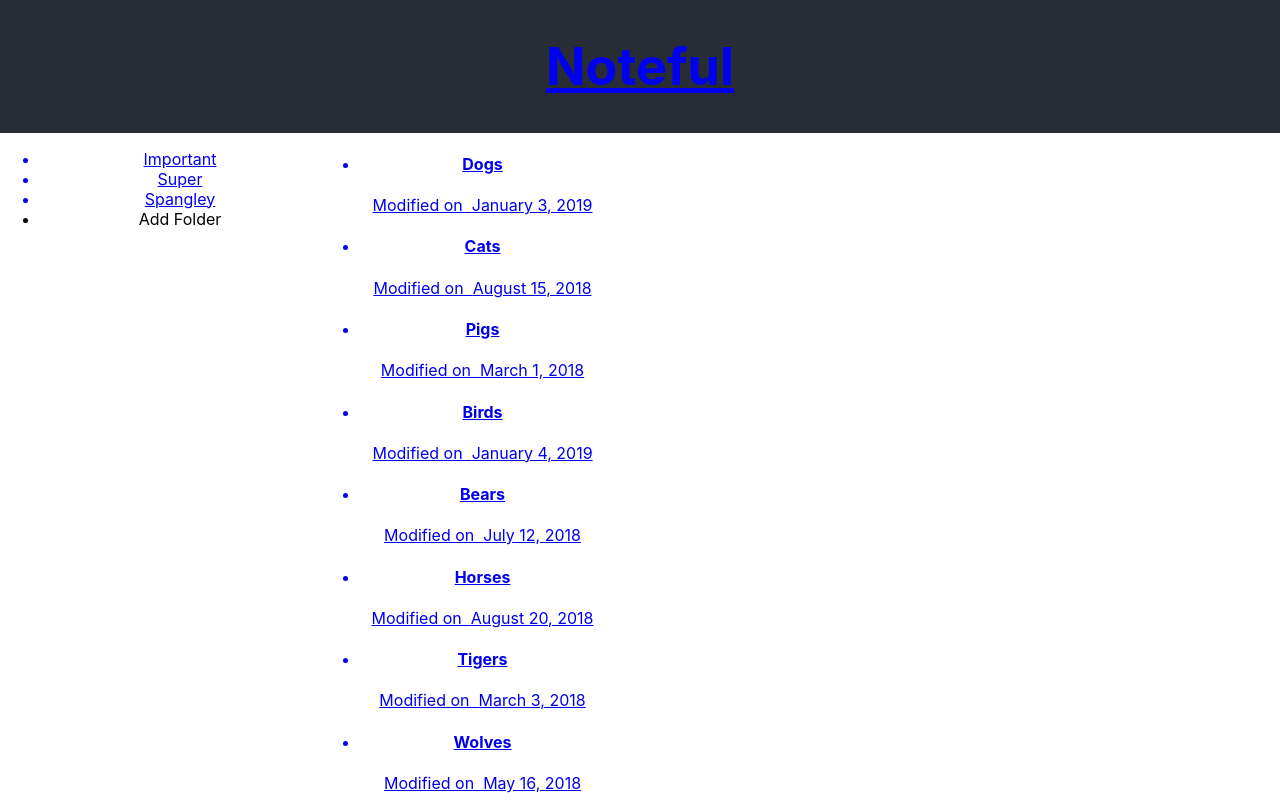
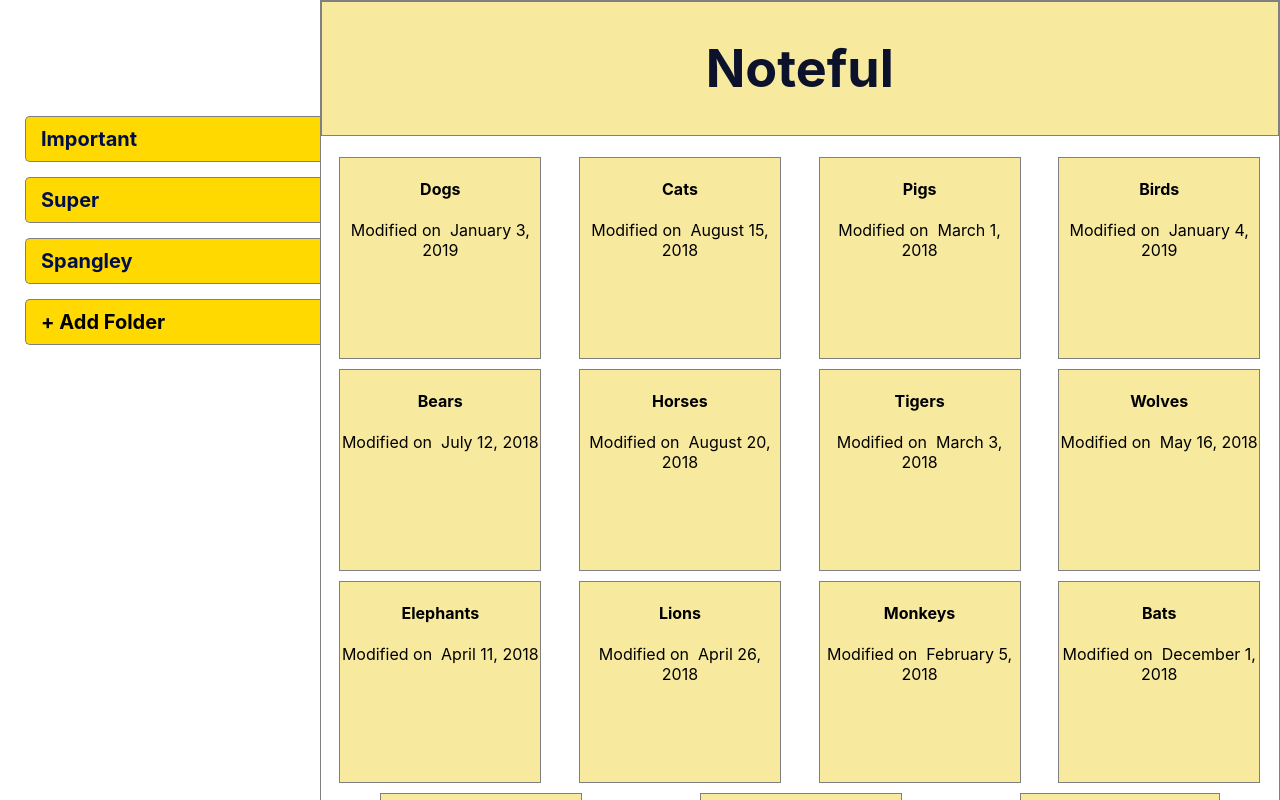
Before and after one commit to hzuber/noteful, a React (Create React App) app: page / in a window 1280 px wide. Shown: the top 800 px of the page. Built offline with nearby package versions, Linux system fonts and the light colour scheme.

Commit message:
most css done

```diff
--- a/src/App.css
+++ b/src/App.css
@@ -1,21 +1,26 @@
 .App {
   text-align: center;
+  display: flex;
 }
 
 .App-header {
-  background-color: #282c34;
-  display: flex;
-  flex-direction: column;
-  align-items: center;
-  justify-content: center;
+  text-decoration: none;
+  background-color: rgb(247, 233, 158);
   font-size: calc(10px + 2vmin);
-  color: white;
+  border: 1px solid grey;
 }
 
-.App-main{
-  display:  flex;
+.header-text{
+  text-decoration: none;
+  color: rgb(12, 18, 43);
 }
 
 .App-sidebar{
-  min-width: 25%;
+  width: 25%;
+  min-width: 150px;
+  margin-top: 100px;
 }
+.App-main{
+  border: 1px solid grey;
+  width: 75%;
+}
--- a/src/App.js
+++ b/src/App.js
@@ -10,19 +10,19 @@
   render() {
   return (
     <div className="App">
-      <header className="App-header">
-        <Link to = '/'>
-          <h1>
-            Noteful
-          </h1>
-        </Link>
-      </header>
+      <div className="App-sidebar">
+        <Route exact path='/' component={Sidebar}/>
+        <Route path='/folder/:folderId' component={Sidebar} />
+        <Route path= '/note/:noteId' component={NoteSideBar} />
+      </div>
       <main className="App-main">
-        <div className="App-sidebar">
-          <Route exact path='/' component={Sidebar}/>
-          <Route path='/folder/:folderId' component={Sidebar} />
-          <Route path= '/note/:noteId' component={NoteSideBar} />
-        </div>
+        <header className="App-header">
+          <Link to = '/' className="header-text">
+            <h1>
+              Noteful
+            </h1>
+          </Link>
+        </header>
         <div className="App-content">
           <Route exact path='/' component={NoteList} />
           <Route path='/folder/:folderId' component={NoteList} />
--- a/src/Sidebar/sidebar.css
+++ b/src/Sidebar/sidebar.css
@@ -0,0 +1,28 @@
+
+.folder-list{
+    list-style: none;
+    color: black;
+    margin-left: -30px;
+}
+.folder{
+    text-align: left;
+    padding: 10px 25px 10px 15px;
+    margin: 15px;
+    text-decoration: none !important;
+    border-top: 1px solid grey;
+    border-bottom: 1px solid grey;
+    border-left: 1px solid grey;
+    border-radius: 5px 0px 0px 5px;
+    margin-right: 0px;
+    font-size: 20px;
+    font-weight: bolder;
+    background-color: rgb(255, 217, 0);
+}
+.NavLink{
+    color: rgb(0, 15, 73);
+}
+.activeNavLink > .folder{
+    color: rgb(255, 217, 0);
+    font-style: italic;
+    background-color: rgb(0, 15, 73);
+}
--- a/src/Sidebar/sidebar.js
+++ b/src/Sidebar/sidebar.js
@@ -1,21 +1,27 @@
 import React from 'react';
-import {Link} from 'react-router-dom';
+import {NavLink} from 'react-router-dom';
 import './sidebar.css';
 import NOTES from '../noteStore/noteStore.js';
 
 export default function SideBar (){
     return (
         <div className="sidebar-container">
-            <ul>
+            <ul className="folder-list">
                 {NOTES.folders.map(folder =>
-                    <Link to = {`/folder/${folder.id}`}>
-                        <li key={folder.id}>
+                    <NavLink
+                        to = {`/folder/${folder.id}`}
+                        style={{ textDecoration: 'none' }}
+                        activeClassName="activeNavLink"
+                        className="NavLink">
+                        <li
+                            key={folder.id}
+                            className="folder">
                             {folder.name}
                         </li>
-                    </Link>
+                    </NavLink>
                     )
                 }
-                <li>Add Folder</li>
+                <li className="folder">+ Add Folder</li>
             </ul>
         </div>
     )
--- a/src/noteList/noteList.css
+++ b/src/noteList/noteList.css
@@ -0,0 +1,20 @@
+.note-list{
+    list-style: none;
+    padding: 0px;
+    display: flex;
+    justify-content: space-around;
+    flex-wrap: wrap;
+}
+.note{
+    color: black;
+    border: solid 1px grey;
+    height: 200px;
+    width: 200px;
+    margin: 5px;
+    background-color: rgb(247, 233, 158);
+}
+.add-note-btn{
+    background-color: rgb(247, 233, 158);
+    font-size: 18px;
+    font-weight: bolder;
+}
--- a/src/noteList/noteList.js
+++ b/src/noteList/noteList.js
@@ -2,6 +2,7 @@
 import NOTES from '../noteStore/noteStore';
 import Moment from 'react-moment';
 import {Link} from 'react-router-dom';
+import './noteList.css';
 
 export default function NoteList(props){
     const notes= props.match.params.folderId ?
@@ -12,8 +13,10 @@
         <>
             <ul className="note-list">
                 {notes.map((note)=>
-                    <Link to = {`/note/${note.id}`}>
-                        <li key={note.id}>
+                    <Link
+                        to = {`/note/${note.id}`}
+                        style={{ textDecoration: 'none' }}>
+                        <li key={note.id} className="note">
                             <h4>{note.name}</h4>
                             <p>Modified on &nbsp;
                                 <Moment format = "LL">
@@ -23,7 +26,7 @@
                         </li>
                     </ Link>
                 )}
-                <button className="add-note-btn">
+                <button className="add-note-btn note">
                     Add note
                 </button>
             </ul>
--- a/src/noteSidebar/noteSidebar.js
+++ b/src/noteSidebar/noteSidebar.js
@@ -11,7 +11,6 @@
         <div className="sidebar-container">
             <ul>
                 <li>{folder.name}</li>
-                <li>Add Folder</li>
             </ul>
         </div>
     )
```
